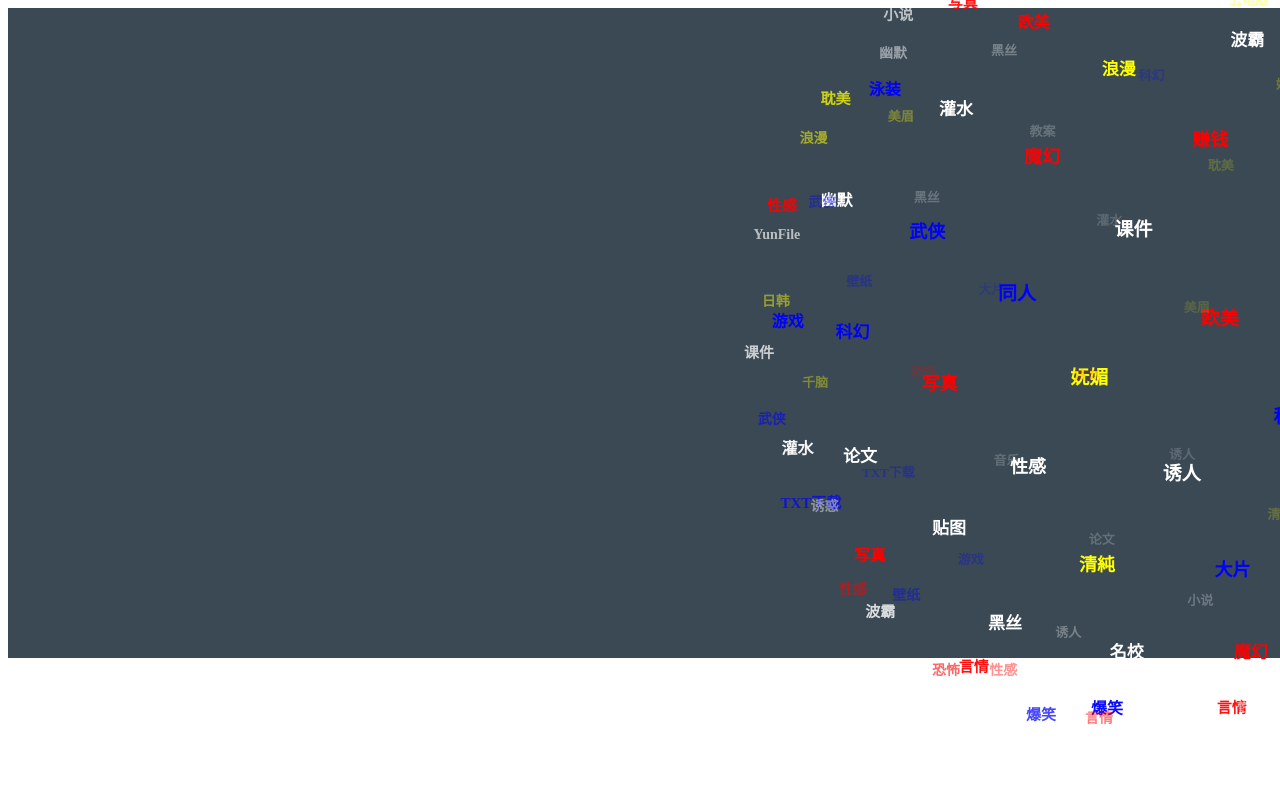
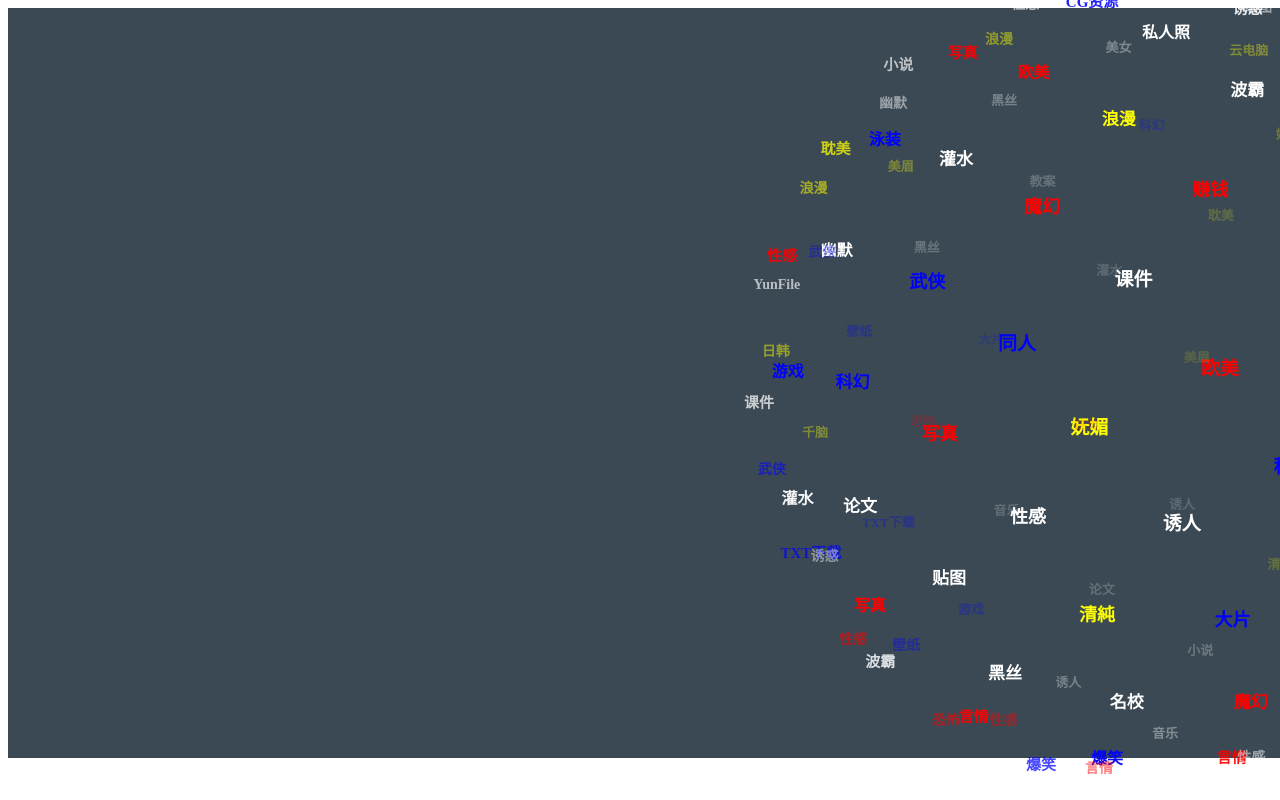
Before and after one commit to ehtdev/eht.github.io, a plain HTML site: page index.html in a window 1280 px wide. Shown: the top 800 px of the page. Drawn offline with Linux system fonts and the light colour scheme.

Commit message:
Update index.html

```diff
--- a/index.html
+++ b/index.html
@@ -5,7 +5,7 @@
 <title>eht</title>
 
 <style type="text/css">
-#tagbox{position:relative;margin:0px auto 0px;width:2300px;height:650px;background:#3a4954;}
+#tagbox{position:relative;margin:0px auto 0px;width:2300px;height:750px;background:#3a4954;}
 #tagbox a{position:absolute;padding:0px 0px;font-family:Microsoft YaHei;color:#fff;TOP:0px;font-weight:bold;text-decoration:none;left:0px}
 #tagbox a:hover{border:#eee 1px solid;background:#000;}
 #tagbox .blue{color:blue}
```
